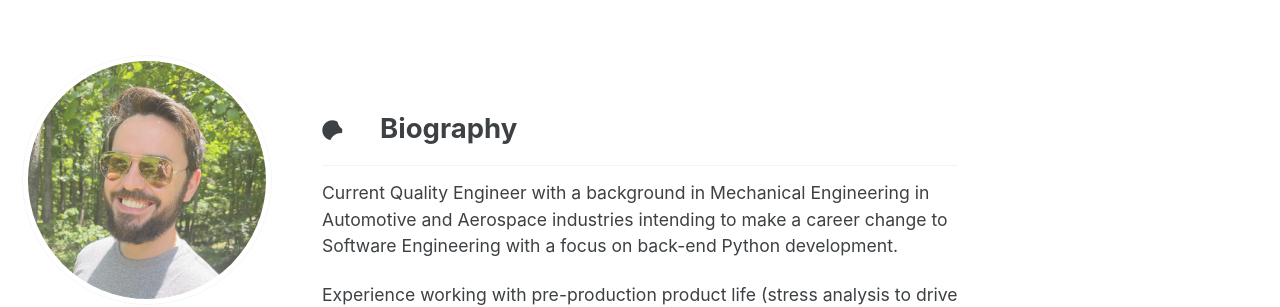
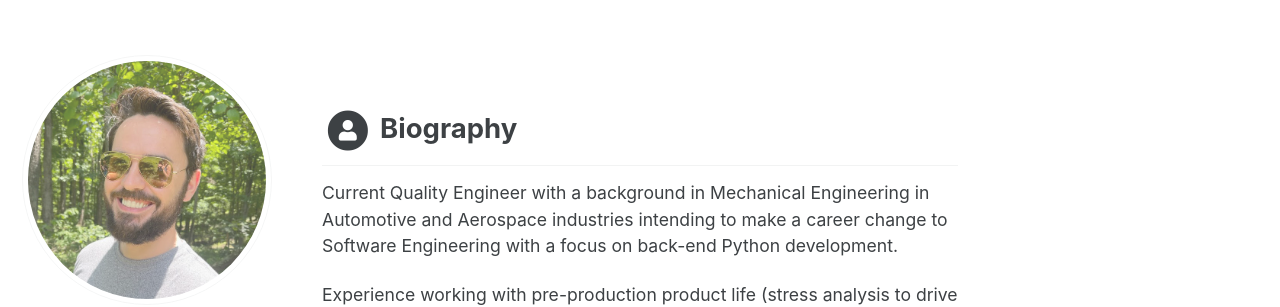
Before and after one commit to Ben-M-90/Ben-M-90.github.io, a Jekyll site: the page built from _pages/home.md, in a window 1280 px wide and 900 px high. Shown: the part 296-603 px from the top of the window. Built offline with Jekyll 4.4.1, drawn with Linux system fonts in a browser that asks for light colours; cached includes are drawn as plain includes.

Commit message:
Fix heading icon scaling issue
Fix scaling for heading icons. Some icons were set oversized for their containers. Set size back to original.

```diff
--- a/_pages/home.md
+++ b/_pages/home.md
@@ -10,8 +10,8 @@ header:
 
 <h2>
 <span class="fa-stack fa-xs">
-	<i class="fas fa-circle fa-stack-3x"></i>
-	<i class="fa fa-user fa-stack-2x fa-inverse"></i>
+	<i class="fas fa-circle fa-stack-2x"></i>
+	<i class="fa fa-user fa-stack-1x fa-inverse"></i>
 </span>
 Biography
 </h2>
@@ -31,8 +31,8 @@ Projects
 
 <h2>
 <span class="fa-stack fa-xs">
-	<i class="fas fa-circle fa-stack-3x"></i>
-	<i class="fa fa-briefcase fa-stack-2x fa-inverse"></i>
+	<i class="fas fa-circle fa-stack-2x"></i>
+	<i class="fa fa-briefcase fa-stack-1x fa-inverse"></i>
 </span>
 Experience
 </h2>
```
